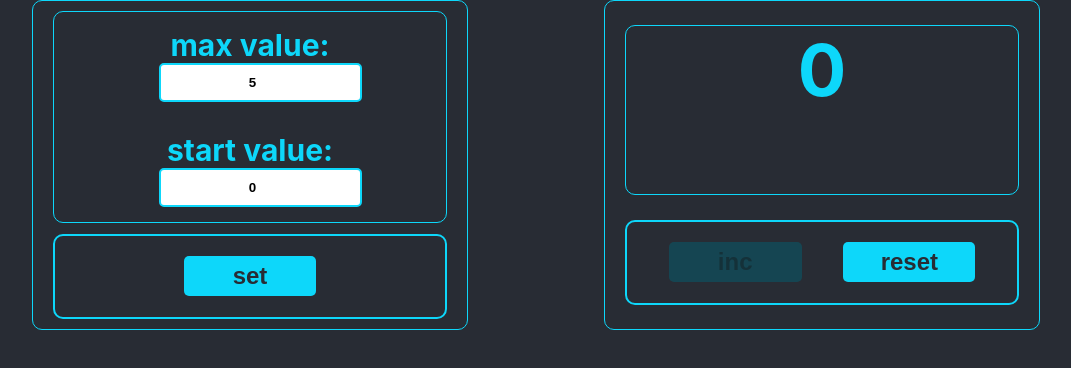
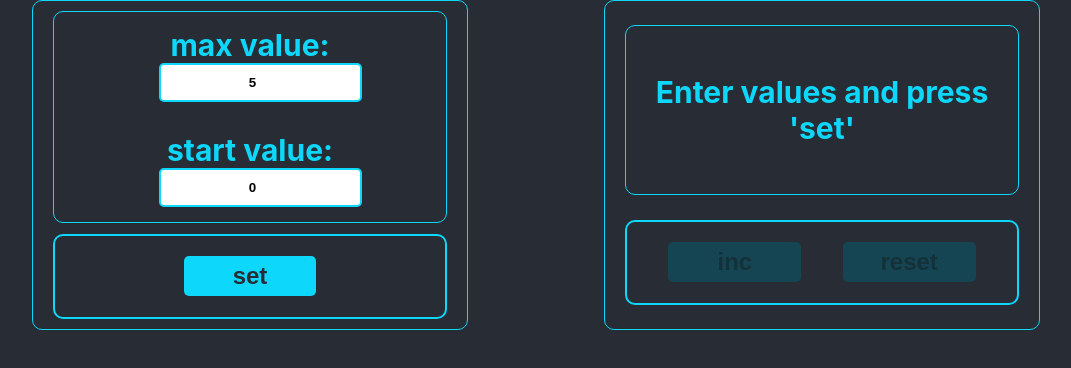
Before and after one commit to tkachiko/counter-with-redux, a React (Create React App) app: page / in a window 1280 px wide. Shown: the top 368 px of the page, without its empty margins (104-1175 px from the left). Built offline with nearby package versions, Linux system fonts and the light colour scheme.

Commit message:
implement counter with redux

```diff
--- a/src/App.tsx
+++ b/src/App.tsx
@@ -1,81 +1,11 @@
-import React, {useEffect, useState} from 'react';
+import React from 'react';
 import './App.css';
 import {Counter} from './components/Counter/Counter';
 
-const STEP = 1;
-
 function App() {
-  const [count, setCount] = useState<number>(0);
-  const [startValue, setStartValue] = useState<number>(0);
-  const [maxValue, setMaxValue] = useState<number>(5);
-  const [error, setError] = useState<boolean>(false);
-  const [isSet, setIsSet] = useState<boolean>(true);
-
-  useEffect(() => {
-    const storedValue = localStorage.getItem('counterValue');
-    const storedStartValue = localStorage.getItem(('startValue'));
-    const storedMaxValue = localStorage.getItem(('maxValue'));
-    if (storedValue) {
-      setCount(JSON.parse(storedValue));
-      if (storedStartValue) {
-        setStartValue(JSON.parse(storedStartValue));
-      }
-      if (storedMaxValue) {
-        setMaxValue(JSON.parse(storedMaxValue));
-      }
-    }
-  }, []);
-
-  useEffect(() => {
-    if (count) {
-      localStorage.setItem('counterValue', JSON.stringify(count));
-    }
-  }, [count]);
-
-  const increment = () => {
-    if (startValue === maxValue) {
-      return;
-    }
-    setCount(count + STEP);
-  };
-
-  const reset = () => {
-    setCount(startValue);
-  };
-
-  const setMaxValueCallback = (value: number) => {
-    setMaxValue(value);
-    setError(value <= startValue);
-    setIsSet(true);
-  };
-
-  const setStartValueCallback = (value: number) => {
-    setStartValue(value);
-    setError(value < 0 || value >= maxValue);
-    setIsSet(true);
-  };
-
-  const setValuesCallback = () => {
-    localStorage.setItem('startValue', JSON.stringify(startValue));
-    localStorage.setItem('maxValue', JSON.stringify(maxValue));
-    setCount(startValue);
-    setIsSet(false);
-  };
-
   return (
     <div className="App">
-      <Counter
-        count={count}
-        startValue={startValue}
-        maxValue={maxValue}
-        error={error}
-        isSet={isSet}
-        increment={increment}
-        reset={reset}
-        setStartValueCallback={setStartValueCallback}
-        setMaxValueCallback={setMaxValueCallback}
-        setValuesCallback={setValuesCallback}
-      />
+      <Counter/>
     </div>
   );
 }
--- a/src/components/Counter/Counter.tsx
+++ b/src/components/Counter/Counter.tsx
@@ -3,52 +3,11 @@ import {Display} from './Display/Display';
 import s from './Counter.module.css';
 import {Settings} from './Settings/Settings';
 
-export type CounterPropType = {
-  count: number
-  startValue: number
-  maxValue: number
-  error: boolean
-  isSet: boolean
-  increment: () => void
-  reset: () => void
-  setStartValueCallback: (value: number) => void
-  setMaxValueCallback: (value: number) => void
-  setValuesCallback: () => void
-}
-
-export const Counter: React.FC<CounterPropType> = ({
-                                                     count,
-                                                     startValue,
-                                                     maxValue,
-                                                     error,
-                                                     isSet,
-                                                     increment,
-                                                     reset,
-                                                     setStartValueCallback,
-                                                     setMaxValueCallback,
-                                                     setValuesCallback,
-                                                   }) => {
-
+export const Counter = () => {
   return (
     <div className={s.counter}>
-      <Settings
-        startValue={startValue}
-        maxValue={maxValue}
-        error={error}
-        isSet={isSet}
-        setStartValueCallback={setStartValueCallback}
-        setMaxValueCallback={setMaxValueCallback}
-        setValuesCallback={setValuesCallback}
-      />
-      <Display
-        count={count}
-        startValue={startValue}
-        maxValue={maxValue}
-        error={error}
-        isSet={isSet}
-        increment={increment}
-        reset={reset}
-      />
+      <Settings/>
+      <Display/>
     </div>
   );
 };
--- a/src/components/Counter/Display/Display.module.css
+++ b/src/components/Counter/Display/Display.module.css
@@ -16,9 +16,11 @@
   font-weight: bold;
   border: 1px solid #0dd7fa;
   border-radius: 10px;
-  align-items: center;
   height: 170px;
   word-break: break-word;
+  display: flex;
+  justify-content: center;
+  align-items: center;
 }
 
 .message {
@@ -26,6 +28,7 @@
   word-break: break-word;
   padding: 5px;
   display: flex;
+  justify-content: center;
 }
 
 .red {
--- a/src/components/Counter/Display/Display.tsx
+++ b/src/components/Counter/Display/Display.tsx
@@ -1,30 +1,23 @@
 import React from 'react';
 import s from './Display.module.css';
+import {useDispatch, useSelector} from 'react-redux';
+import {AppRootStateType} from '../../../state/store';
+import {setCountAC} from '../../../state/counter-reducer';
 import {Button} from '../../Button/Button';
 
-export type DisplayPropType = {
-  count: number
-  startValue: number
-  maxValue: number
-  error: boolean
-  isSet: boolean
-  increment: () => void
-  reset: () => void
-}
+export const Display = () => {
+  const count = useSelector<AppRootStateType, number>(state => state.counter.count);
+  const startValue = useSelector<AppRootStateType, number>(state => state.counter.startValue);
+  const maxValue = useSelector<AppRootStateType, number>(state => state.counter.maxValue);
+  const isSet = useSelector<AppRootStateType, boolean>(state => state.counter.isSet);
+  const step = useSelector<AppRootStateType, number>(state => state.counter.step);
+  const error = useSelector<AppRootStateType, boolean>(state => state.counter.error);
 
-export const Display: React.FC<DisplayPropType> = ({
-                                                     count,
-                                                     startValue,
-                                                     maxValue,
-                                                     error,
-                                                     isSet,
-                                                     increment,
-                                                     reset,
-                                                   }) => {
+  const dispatch = useDispatch();
 
-  const isIncButtonDisabled = count === maxValue || isSet;
+  const isIncButtonDisabled = count === maxValue || !isSet;
 
-  const isDifferentValues = (startValue !== 0 || maxValue !== 5) && isSet;
+  const isDifferentValues = (startValue === 0 || startValue !== 0 || maxValue !== 5) && !isSet;
   const isIncorrectValue = startValue === maxValue || error;
 
   const incBtn = <span>inc</span>;
@@ -41,10 +34,10 @@ export const Display: React.FC<DisplayPropType> = ({
       : s.default);
 
   const incrementHandler = () => {
-    increment();
+    dispatch(setCountAC(count + step));
   };
   const resetHandler = () => {
-    reset();
+    dispatch(setCountAC(startValue));
   };
 
   return (
@@ -58,7 +51,7 @@ export const Display: React.FC<DisplayPropType> = ({
       }
       <div className={s.buttons}>
         <Button disabled={error ? error : isIncButtonDisabled} callBack={incrementHandler}>{incBtn}</Button>
-        <Button disabled={false} callBack={resetHandler}>{resBtn}</Button>
+        <Button disabled={!isSet} callBack={resetHandler}>{resBtn}</Button>
       </div>
     </div>
   );
--- a/src/components/Counter/Settings/Settings.tsx
+++ b/src/components/Counter/Settings/Settings.tsx
@@ -1,26 +1,39 @@
 import React, {ChangeEvent} from 'react';
 import s from './Settings.module.css';
 import {Button} from '../../Button/Button';
+import {useDispatch, useSelector} from 'react-redux';
+import {AppRootStateType} from '../../../state/store';
+import {setCountAC, setErrorAC, setIsSetAC, setMaxValueAC, setStartValueAC} from '../../../state/counter-reducer';
 
-export type SettingsPropType = {
-  startValue: number
-  maxValue: number
-  error: boolean
-  isSet: boolean
-  setStartValueCallback: (value: number) => void
-  setMaxValueCallback: (value: number) => void
-  setValuesCallback: () => void
-}
+export const Settings = () => {
 
-export const Settings: React.FC<SettingsPropType> = ({
-                                                       startValue,
-                                                       maxValue,
-                                                       error,
-                                                       isSet,
-                                                       setStartValueCallback,
-                                                       setMaxValueCallback,
-                                                       setValuesCallback,
-                                                     }) => {
+  const startValue = useSelector<AppRootStateType, number>(state => state.counter.startValue);
+  const maxValue = useSelector<AppRootStateType, number>(state => state.counter.maxValue);
+  const isSet = useSelector<AppRootStateType, boolean>(state => state.counter.isSet);
+  const error = useSelector<AppRootStateType, boolean>(state => state.counter.error);
+
+  const dispatch = useDispatch();
+
+  const setStartValue = (e: ChangeEvent<HTMLInputElement>) => {
+    const value = +e.currentTarget.value;
+    dispatch(setStartValueAC(value));
+    dispatch(setErrorAC(value < 0 || value >= maxValue));
+    dispatch(setIsSetAC(false));
+  };
+  const setMaxValue = (e: ChangeEvent<HTMLInputElement>) => {
+    const value = +e.currentTarget.value;
+    dispatch(setMaxValueAC(value));
+    dispatch(setErrorAC(value <= startValue));
+    dispatch(setIsSetAC(false));
+  };
+  const setValues = (startValue: number, maxValue: number) => {
+    dispatch(setStartValueAC(startValue));
+    dispatch(setMaxValueAC(maxValue));
+    dispatch(setErrorAC(false));
+    dispatch(setIsSetAC(true));
+    dispatch(setCountAC(startValue));
+  };
+
   const setBtn = <span>set</span>;
 
   const finalClassName = s.default
@@ -28,32 +41,21 @@ export const Settings: React.FC<SettingsPropType> = ({
       ? s.red
       : s.default);
 
-  const setMaxValueHandler = (e: ChangeEvent<HTMLInputElement>) => {
-    setMaxValueCallback(+e.currentTarget.value);
-  };
-
-  const setStartValueHandler = (e: ChangeEvent<HTMLInputElement>) => {
-    setStartValueCallback(+e.currentTarget.value);
-  };
-
-  const setValuesHandler = () => {
-    setValuesCallback();
-  };
-
   return (
     <div className={s.settings}>
       <div className={s.default}>
         <div className={s.value}>
           <span>max value:</span>
-          <input className={finalClassName} onChange={setMaxValueHandler} type="number" value={maxValue}/>
+          <input className={finalClassName} onChange={setMaxValue} type="number" value={maxValue}/>
         </div>
         <div className={s.value}>
           <span>start value:</span>
-          <input className={finalClassName} onChange={setStartValueHandler} type="number" value={startValue}/>
+          <input className={finalClassName} onChange={setStartValue} type="number"
+                 value={startValue}/>
         </div>
       </div>
       <div className={s.buttons}>
-        <Button disabled={!isSet || error} callBack={setValuesHandler}>{setBtn}</Button>
+        <Button disabled={isSet || error} callBack={() => setValues(startValue, maxValue)}>{setBtn}</Button>
       </div>
     </div>
   );
--- a/src/index.tsx
+++ b/src/index.tsx
@@ -3,13 +3,17 @@ import ReactDOM from 'react-dom/client';
 import './index.css';
 import App from './App';
 import reportWebVitals from './reportWebVitals';
+import {Provider} from 'react-redux';
+import {store} from './state/store';
 
 const root = ReactDOM.createRoot(
   document.getElementById('root') as HTMLElement
 );
 root.render(
   <React.StrictMode>
+    <Provider store={store}>
     <App />
+    </Provider>
   </React.StrictMode>
 );
 
--- a/src/state/store.ts
+++ b/src/state/store.ts
@@ -1,4 +1,4 @@
-import { combineReducers, createStore } from "redux"
+import { combineReducers, legacy_createStore as createStore } from "redux"
 import { counterReducer } from "./counter-reducer"
 
 export const rootReducer = combineReducers({
```
